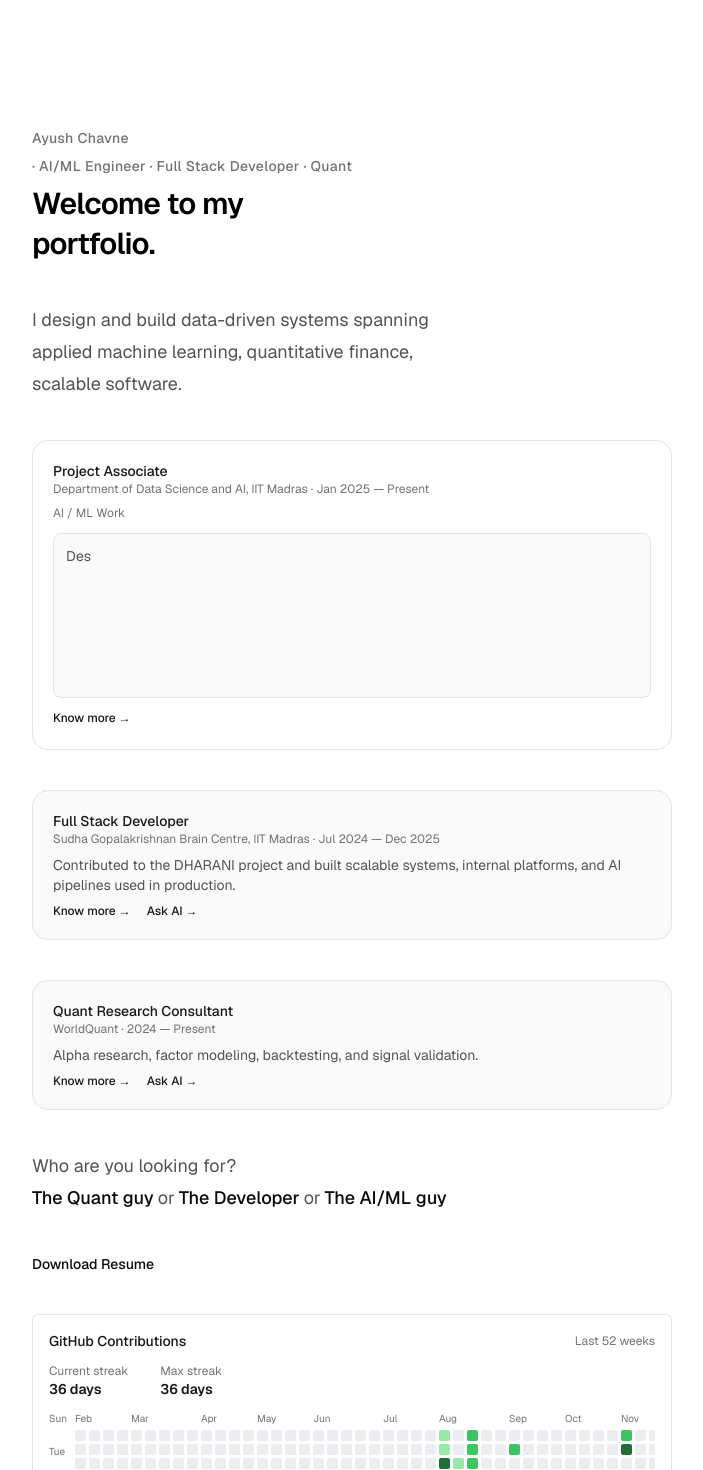
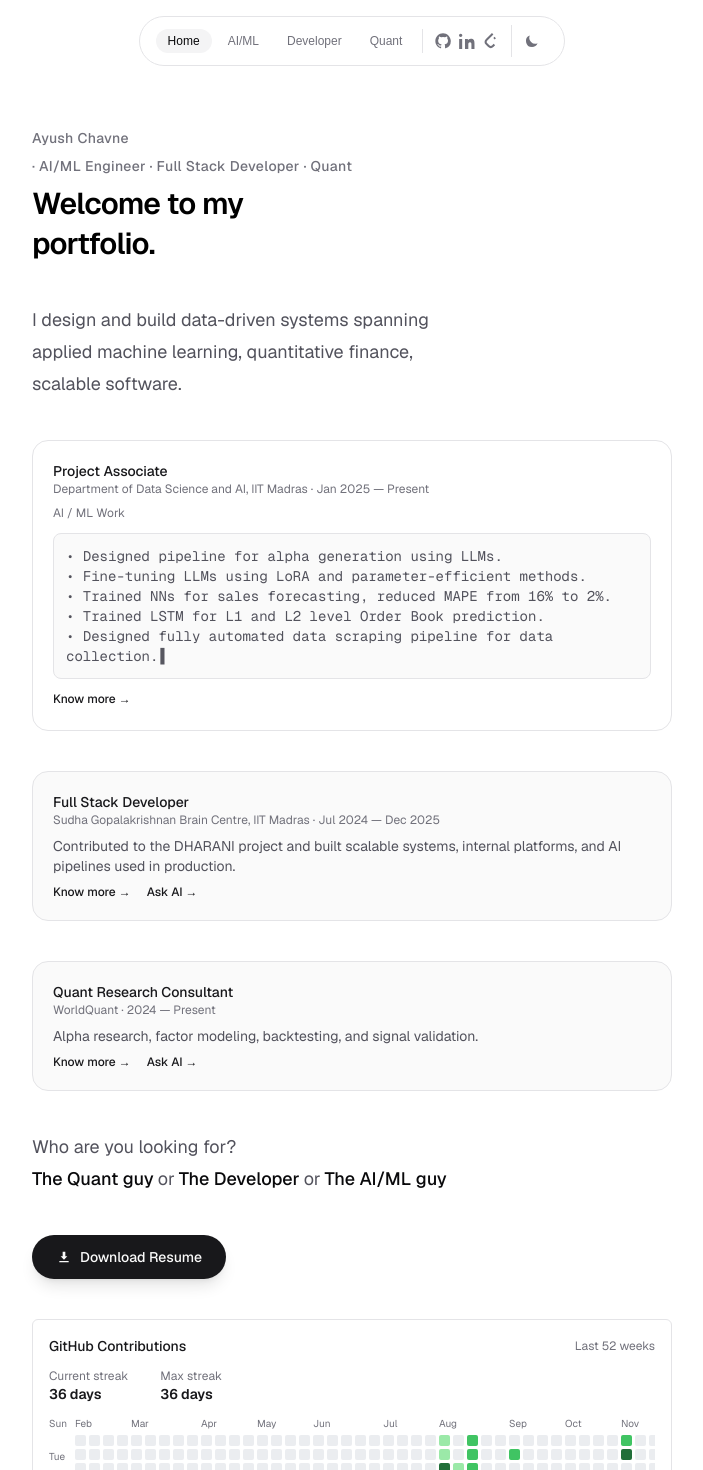
Before and after one commit to ADC-1747/portfolio_all, a Next.js app: page / in a window 1280 px wide. Shown: the top 1470 px of the page, without its empty margins (288-991 px from the left). Built offline with nearby package versions, Linux system fonts and the light colour scheme.

Commit message:
feat: navbar, theme, streaming text

```diff
--- /dev/null
+++ b/app/components/Navbar.tsx
@@ -0,0 +1,88 @@
+"use client";
+
+import Link from "next/link";
+import { usePathname } from "next/navigation";
+import ThemeToggle from "./ThemeToggle";
+
+const navLinks = [
+    { name: "Home", href: "/" },
+    { name: "AI/ML", href: "/aiml" },
+    { name: "Developer", href: "/developer" },
+    { name: "Quant", href: "/quant" },
+];
+
+const socialLinks = [
+    {
+        name: "GitHub",
+        href: "https://github.com/ADC-1747",
+        icon: (
+            <svg viewBox="0 0 24 24" className="h-4 w-4 fill-current">
+                <path d="M12 .5C5.73.5.5 5.74.5 12.02c0 5.11 3.29 9.44 7.86 10.97.58.11.79-.25.79-.56v-2.02c-3.2.7-3.88-1.55-3.88-1.55-.53-1.36-1.3-1.72-1.3-1.72-1.06-.73.08-.72.08-.72 1.17.08 1.78 1.2 1.78 1.2 1.04 1.79 2.73 1.27 3.4.97.11-.75.41-1.27.75-1.56-2.55-.29-5.23-1.28-5.23-5.7 0-1.26.45-2.29 1.19-3.1-.12-.29-.52-1.46.11-3.05 0 0 .97-.31 3.18 1.18a11.1 11.1 0 0 1 5.8 0c2.2-1.49 3.17-1.18 3.17-1.18.64 1.59.24 2.76.12 3.05.74.81 1.19 1.84 1.19 3.1 0 4.43-2.69 5.4-5.25 5.68.42.36.8 1.08.8 2.18v3.24c0 .31.21.68.8.56a11.53 11.53 0 0 0 7.86-10.97C23.5 5.74 18.27.5 12 .5z" />
+            </svg>
+        ),
+    },
+    {
+        name: "LinkedIn",
+        href: "https://linkedin.com/in/ayush-c-86a3492a4/",
+        icon: (
+            <svg viewBox="0 0 24 24" className="h-4 w-4 fill-current">
+                <path d="M4.98 3.5C4.98 4.88 3.87 6 2.5 6S0 4.88 0 3.5 1.12 1 2.5 1s2.48 1.12 2.48 2.5zM.22 8.98h4.56V24H.22V8.98zM8.98 8.98h4.37v2.05h.06c.61-1.16 2.1-2.37 4.32-2.37 4.62 0 5.48 3.04 5.48 6.99V24h-4.56v-6.5c0-1.55-.03-3.55-2.17-3.55-2.17 0-2.5 1.69-2.5 3.43V24H8.98V8.98z" />
+            </svg>
+        ),
+    },
+    {
+        name: "LeetCode",
+        href: "https://leetcode.com/u/adc_17/",
+        icon: (
+            <svg viewBox="0 0 24 24" className="h-4 w-4 fill-current">
+                <path d="M13.483 0L4.418 9.065a6.03 6.03 0 000 8.528l2.99 2.99a6.03 6.03 0 008.528 0l2.2-2.2-2.12-2.12-2.2 2.2a3.03 3.03 0 01-4.285 0l-2.99-2.99a3.03 3.03 0 010-4.285l9.065-9.065L13.483 0zM17.243 5.758l-1.758 1.758 2.12 2.12 1.758-1.758-2.12-2.12z" />
+            </svg>
+        ),
+    },
+];
+
+export default function Navbar() {
+    const pathname = usePathname();
+
+    return (
+        <nav className="fixed top-0 left-0 right-0 z-50 flex justify-center p-4">
+            <div className="flex items-center gap-1 rounded-full border border-zinc-200 bg-white/70 px-4 py-2 backdrop-blur-md dark:border-zinc-800 dark:bg-black/70">
+                <div className="flex items-center gap-1 mr-2 border-r border-zinc-200 pr-2 dark:border-zinc-800">
+                    {navLinks.map((link) => {
+                        const isActive = pathname === link.href;
+                        return (
+                            <Link
+                                key={link.href}
+                                href={link.href}
+                                className={`rounded-full px-3 py-1 text-xs font-medium transition-colors ${isActive
+                                    ? "bg-zinc-100 text-zinc-950 dark:bg-zinc-900 dark:text-zinc-50"
+                                    : "text-zinc-500 hover:text-zinc-900 dark:text-zinc-400 dark:hover:text-zinc-100"
+                                    }`}
+                            >
+                                {link.name}
+                            </Link>
+                        );
+                    })}
+                </div>
+
+                <div className="flex items-center gap-2">
+                    {socialLinks.map((link) => (
+                        <a
+                            key={link.href}
+                            href={link.href}
+                            target="_blank"
+                            rel="noreferrer"
+                            className="text-zinc-500 hover:text-zinc-900 transition-colors dark:text-zinc-400 dark:hover:text-zinc-100"
+                            title={link.name}
+                        >
+                            {link.icon}
+                        </a>
+                    ))}
+                    <div className="ml-1 border-l border-zinc-200 pl-1 dark:border-zinc-800">
+                        <ThemeToggle />
+                    </div>
+                </div>
+            </div>
+        </nav>
+    );
+}
--- /dev/null
+++ b/app/components/Providers.tsx
@@ -0,0 +1,11 @@
+"use client";
+
+import { ThemeProvider } from "next-themes";
+
+export function Providers({ children }: { children: React.ReactNode }) {
+    return (
+        <ThemeProvider attribute="class" defaultTheme="system" enableSystem>
+            {children}
+        </ThemeProvider>
+    );
+}
--- a/app/components/StreamingText.tsx
+++ b/app/components/StreamingText.tsx
@@ -4,53 +4,56 @@
 import { useEffect, useState } from "react";
 
 type StreamingCLIProps = {
-  commands: string[];        // ["npm run build", "pnpm dev"]
+  commands: string[];        // ["Point 1", "Point 2"]
   typingSpeed?: number;      // ms per character
   deletingSpeed?: number;    // ms per character
   pauseAfterType?: number;   // ms before deleting
   loop?: boolean;
   className?: string;
+  isParagraph?: boolean;     // types all points as a single block
+  showPrefix?: boolean;      // show terminal $ prefix
 };
 
 export default function StreamingText({
   commands,
-  typingSpeed = 40,
-  deletingSpeed = 25,
-  pauseAfterType = 1200,
+  typingSpeed = 30,
+  deletingSpeed = 20,
+  pauseAfterType = 2000,
   loop = true,
   className = "",
+  isParagraph = false,
+  showPrefix = true,
 }: StreamingCLIProps) {
   const [text, setText] = useState("");
   const [cmdIndex, setCmdIndex] = useState(0);
   const [isDeleting, setIsDeleting] = useState(false);
 
+  // If paragraph mode, the "current" string is all commands joined by newlines with a prefix
+  const fullText = isParagraph ? commands.map(cmd => `• ${cmd}`).join("\n") : commands[cmdIndex];
+
   useEffect(() => {
     let timeout: NodeJS.Timeout;
-    const current = commands[cmdIndex];
 
     if (!isDeleting) {
-      // Typing
-      if (text.length < current.length) {
+      if (text.length < fullText.length) {
         timeout = setTimeout(() => {
-          setText(current.slice(0, text.length + 1));
+          setText(fullText.slice(0, text.length + 1));
         }, typingSpeed);
-      } else {
-        // Finished typing
+      } else if (loop) {
         timeout = setTimeout(() => {
           setIsDeleting(true);
         }, pauseAfterType);
       }
     } else {
-      // Deleting
       if (text.length > 0) {
         timeout = setTimeout(() => {
           setText(text.slice(0, -1));
         }, deletingSpeed);
       } else {
         setIsDeleting(false);
-        setCmdIndex((prev) =>
-          loop ? (prev + 1) % commands.length : prev
-        );
+        if (!isParagraph) {
+          setCmdIndex((prev) => (prev + 1) % commands.length);
+        }
       }
     }
 
@@ -60,19 +63,23 @@ export default function StreamingText({
     isDeleting,
     cmdIndex,
     commands,
+    fullText,
     typingSpeed,
     deletingSpeed,
     pauseAfterType,
     loop,
+    isParagraph
   ]);
 
   return (
     <div
-      className={`flex items-center font-mono text-sm ${className}`}
+      className={`flex font-mono text-sm whitespace-pre-line ${className}`}
     >
-      <span className="mr-1 text-zinc-500">$</span>
-      <span>{text}</span>
-      <span className="ml-[2px] animate-pulse">▍</span>
+      {showPrefix && <span className="mr-1 mt-1 text-zinc-500 shrink-0">$</span>}
+      <div className="flex-1 min-h-[1.5em]">
+        <span>{text}</span>
+        <span className="ml-[2px] animate-pulse">▍</span>
+      </div>
     </div>
   );
 }
--- /dev/null
+++ b/app/components/ThemeToggle.tsx
@@ -0,0 +1,46 @@
+"use client";
+
+import { useTheme } from "next-themes";
+import { useEffect, useState } from "react";
+
+export default function ThemeToggle() {
+    const { theme, setTheme, resolvedTheme } = useTheme();
+    const [mounted, setMounted] = useState(false);
+
+    // Avoid hydration mismatch by only rendering after mount
+    useEffect(() => {
+        setMounted(true);
+    }, []);
+
+    if (!mounted) {
+        return <div className="h-8 w-8" />; // Placeholder to avoid layout shift
+    }
+
+    const isDark = resolvedTheme === "dark";
+
+    return (
+        <button
+            onClick={() => setTheme(isDark ? "light" : "dark")}
+            className="flex h-8 w-8 items-center justify-center rounded-full text-zinc-500 transition-colors hover:bg-zinc-100 dark:text-zinc-400 dark:hover:bg-zinc-900"
+            aria-label="Toggle Theme"
+        >
+            {isDark ? (
+                <svg
+                    viewBox="0 0 24 24"
+                    className="h-4 w-4 fill-current"
+                    xmlns="http://www.w3.org/2000/svg"
+                >
+                    <path d="M12 3v1m0 16v1m9-9h-1M4 12H3m15.364-6.364l-.707.707M6.343 17.657l-.707.707m12.728 0l-.707-.707M6.343 6.343l-.707-.707M12 5a7 7 0 100 14 7 7 0 000-14z" />
+                </svg>
+            ) : (
+                <svg
+                    viewBox="0 0 24 24"
+                    className="h-4 w-4 fill-current"
+                    xmlns="http://www.w3.org/2000/svg"
+                >
+                    <path d="M20.354 15.354A9 9 0 018.646 3.646 9.003 9.003 0 0012 21a9.003 9.003 0 008.354-5.646z" />
+                </svg>
+            )}
+        </button>
+    );
+}
--- a/app/globals.css
+++ b/app/globals.css
@@ -1,4 +1,6 @@
 @import "tailwindcss";
+
+@custom-variant dark (&:where(.dark, .dark *));
 
 :root {
   --background: #ffffff;
@@ -19,65 +21,18 @@
   }
 }
 
+.dark {
+  --background: #0a0a0a;
+  --foreground: #ededed;
+}
+
+:root[style*="color-scheme: dark"] {
+  --background: #0a0a0a;
+  --foreground: #ededed;
+}
+
 body {
   background: var(--background);
   color: var(--foreground);
   font-family: Arial, Helvetica, sans-serif;
 }
-
-
-@keyframes typing-loop {
-  0% {
-    width: 0;
-  }
-  40% {
-    width: 100%;
-  }
-  60% {
-    width: 100%;
-  }
-  100% {
-    width: 0;
-  }
-}
-
-@keyframes blink {
-  50% {
-    opacity: 0;
-  }
-}
-
-.typing-loop {
-  overflow: hidden;
-  white-space: nowrap;
-  width: 0;
-  animation-name: typing-loop;
-  animation-duration: 6s;
-  animation-timing-function: steps(40, end);
-  animation-iteration-count: infinite;
-}
-
-.delay-1 {
-  animation-delay: 0s;
-}
-
-.delay-2 {
-  animation-delay: 6s;
-}
-
-.delay-3 {
-  animation-delay: 12s;
-}
-
-.delay-4 {
-  animation-delay: 18s;
-}
-
-.delay-5 {
-  animation-delay: 24s;
-}
-
-.cursor::after {
-  content: "▍";
-  animation: blink 1s infinite;
-}
--- a/app/layout.tsx
+++ b/app/layout.tsx
@@ -17,17 +17,23 @@ export const metadata: Metadata = {
   description: "Welcome to the portfolio of Ayush !",
 };
 
+import Navbar from "./components/Navbar";
+import { Providers } from "./components/Providers";
+
 export default function RootLayout({
   children,
 }: Readonly<{
   children: React.ReactNode;
 }>) {
   return (
-    <html lang="en">
+    <html lang="en" suppressHydrationWarning>
       <body
         className={`${geistSans.variable} ${geistMono.variable} antialiased`}
       >
-        {children}
+        <Providers>
+          <Navbar />
+          {children}
+        </Providers>
       </body>
     </html>
   );
--- a/app/page.tsx
+++ b/app/page.tsx
@@ -50,25 +50,22 @@ export default function Home() {
 
               {/* Streaming text */}
               <div className="w-full overflow-x-auto border border-zinc-200 dark:border-zinc-800 rounded-lg p-3 bg-zinc-50 dark:bg-zinc-900">
-                <div className="inline-block min-w-max">
-                  <div className="space-y-2 text-sm text-zinc-600 dark:text-zinc-400">
-                    <p className="typing-loop delay-1 cursor">
-                      Designed pipeline for alpha generation using LLMs.
-                    </p>
-                    <p className="typing-loop delay-2 cursor">
-                      Fine-tuning LLMs using LoRA and parameter-efficient methods.
-                    </p>
-                    <p className="typing-loop delay-3 cursor">
-                      Trained NNs for sales forecasting, reduced MAPE from 16% to 2%.
-                    </p>
-                    <p className="typing-loop delay-4 cursor">
-                      Trained LSTM for L1 and L2 level Order Book prediction.
-                    </p>
-                    <p className="typing-loop delay-5 cursor">
-                      Designed fully automated data scraping pipeline for data collection.
-                    </p>
-                  </div>
-                </div>
+                <StreamingText
+                  commands={[
+                    "Designed pipeline for alpha generation using LLMs.",
+                    "Fine-tuning LLMs using LoRA and parameter-efficient methods.",
+                    "Trained NNs for sales forecasting, reduced MAPE from 16% to 2%.",
+                    "Trained LSTM for L1 and L2 level Order Book prediction.",
+                    "Designed fully automated data scraping pipeline for data collection.",
+                  ]}
+                  className="text-zinc-600 dark:text-zinc-400"
+                  isParagraph={true}
+                  loop={true}
+                  showPrefix={false}
+                  pauseAfterType={5000}
+                  typingSpeed={15}
+                  deletingSpeed={15}
+                />
               </div>
 
               {/* Know more link */}
@@ -167,27 +164,28 @@ export default function Home() {
           </p>
 
           {/* Resume */}
+          <div className="flex justify-center sm:justify-start">
             <a
               href="/resume.pdf"
               download
-            className="inline-block text-sm font-medium text-zinc-950 hover:underline dark:text-zinc-50"
+              className="group inline-flex items-center gap-2 rounded-full bg-zinc-900 px-6 py-3 text-sm font-medium text-zinc-50 shadow-lg transition-all hover:bg-zinc-800 hover:shadow-xl active:scale-95 dark:bg-zinc-100 dark:text-zinc-950 dark:hover:bg-white"
             >
+              <svg
+                viewBox="0 0 24 24"
+                className="h-4 w-4 fill-current transition-transform group-hover:translate-y-0.5"
+                xmlns="http://www.w3.org/2000/svg"
+              >
+                <path d="M12 16l-5-5h3V4h4v7h3l-5 5zm-7 2h14v2H5v-2z" />
+              </svg>
               Download Resume
             </a>
+          </div>
 
           <GitHubContributions />
           <LeetCodeContributions />
 
 
 
-<StreamingText
-  commands={[
-    "npm run build",
-    "pnpm dev",
-    "git commit -m \"initial commit\"",
-  ]}
-  className="text-green-500"
-/>
 
           {/* Social Links */}
           <div className="flex flex-wrap items-center gap-6 text-sm text-zinc-600 dark:text-zinc-400">
```
Also changed, not shown: package.json (+7 -6 lines), 1 other file (tests, documents, lock files or other folders). Lines whose indentation alone changed are shown as unchanged.
